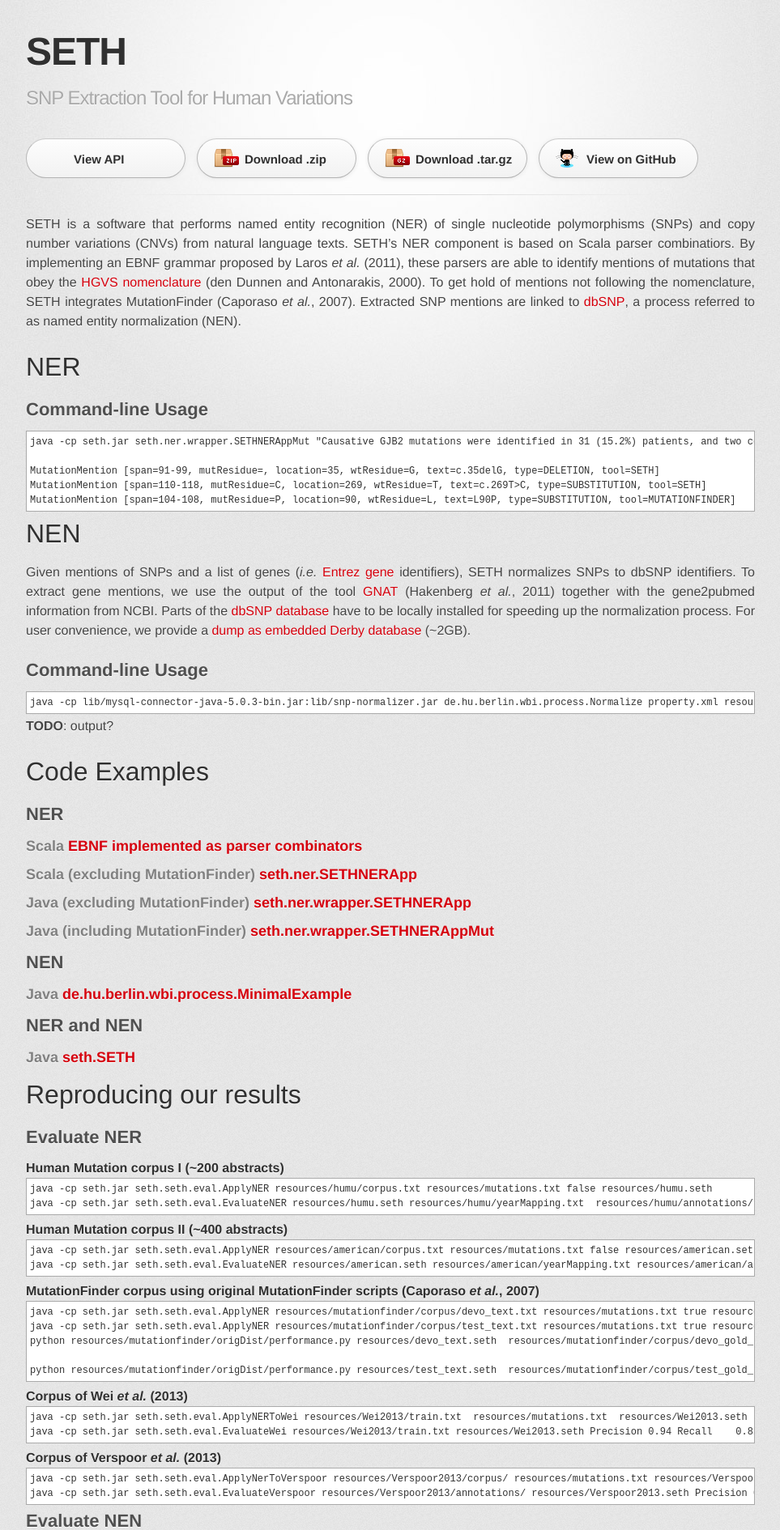
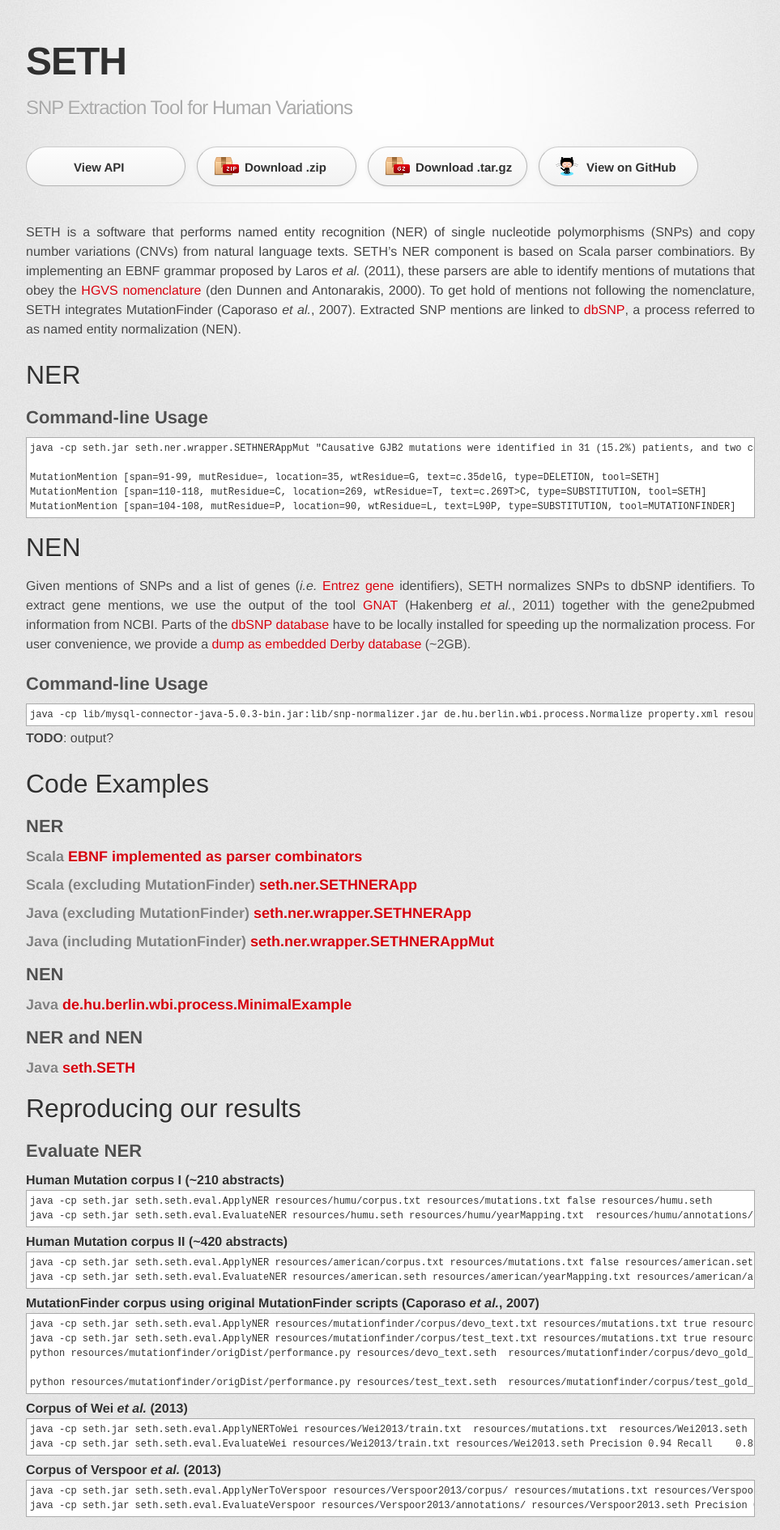
Before and after one commit to rockt/SETH, a Jekyll site: the page built from index.md, in a window 1280 px wide. Shown: the top 1890 px of the page at 81% size, without its empty margins (158-1121 px from the left). Built offline with Jekyll 4.4.1, drawn with Linux system fonts in a browser that asks for light colours; some web fonts are replaced; Markdown is read by kramdown in place of the engine named in the settings; some of the changed text lies outside the part shown.

```diff
--- a/index.md
+++ b/index.md
@@ -49,14 +49,14 @@
 
 ## Evaluate NER
 
-#### Human Mutation corpus I (~200 abstracts)
+#### Human Mutation corpus I (~210 abstracts)
     java -cp seth.jar seth.seth.eval.ApplyNER resources/humu/corpus.txt resources/mutations.txt false resources/humu.seth
     java -cp seth.jar seth.seth.eval.EvaluateNER resources/humu.seth resources/humu/yearMapping.txt  resources/humu/annotations/
 Precision 0.98
 Recall    0.84
 F1        0.90
 
-#### Human Mutation corpus II (~400 abstracts)
+#### Human Mutation corpus II (~420 abstracts)
     java -cp seth.jar seth.seth.eval.ApplyNER resources/american/corpus.txt resources/mutations.txt false resources/american.seth
     java -cp seth.jar seth.seth.eval.EvaluateNER resources/american.seth resources/american/yearMapping.txt resources/american/annotations/
 Precision 0.88
--- a/stylesheets/stylesheet.css
+++ b/stylesheets/stylesheet.css
@@ -257,6 +257,7 @@
   font-size: 32px;
   color: #303030;
   margin-bottom: 12px;
+  margin-top: 12px;
 }
 
 h2 {
@@ -264,7 +265,7 @@
   font-weight: bold;
   color: #505050;
   margin-bottom: 8px;
-  margin-bottom: 10px;
+  margin-top: 10px;
 }
 
 h3 {
```
Also changed, not shown: other parts of index.md (+2 -2 lines).
